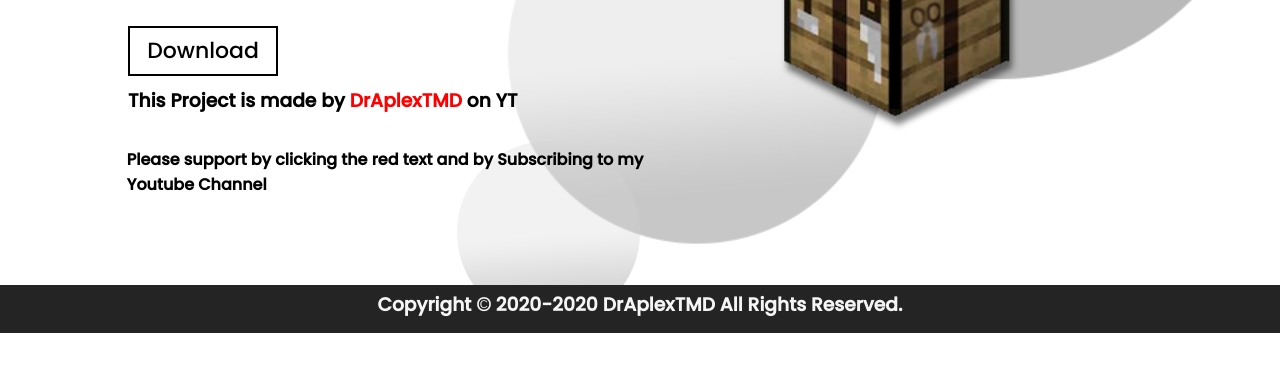
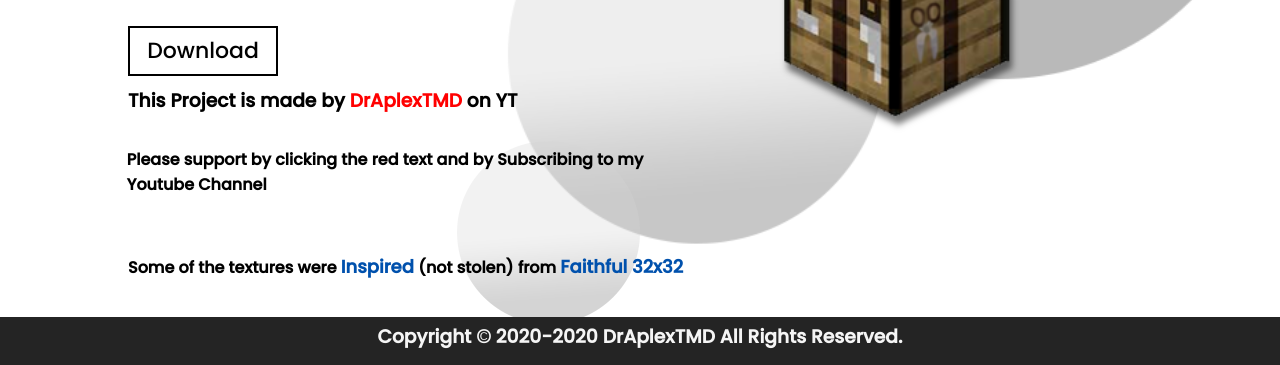
Before and after one commit to DrAplexTMD/Original32x, a plain HTML site: page index.html in a window 1280 px wide. Shown: the part 467-832 px from the top of the page. Before the commit the page ends 800 px from the top, so only its background shows below. Drawn offline with Linux system fonts and the light colour scheme.

Commit message:
modified many files and added favicon

```diff
--- a/index.html
+++ b/index.html
@@ -4,6 +4,7 @@
         <link href="https://fonts.googleapis.com/css2?family=Poppins:wght@500&display=swap" rel="stylesheet">
         <link rel="stylesheet" href="style.css">
         <title>Original 32x</title>
+        <link rel="shortcut icon" type="image/png" href="img/favicon.png">
    </head>
    <body>
        <header>
@@ -39,6 +40,9 @@
                    <div class="sup">
                        <h4 class="sup">Please support by clicking the red text and by Subscribing to my Youtube Channel</h4>
                    </div>
+                   <div class="inspired">
+                       <h4 class="insp">Some of the textures were <a class="inspired-txt">Inspired</a> (not stolen) from <a class="from">Faithful 32x32</a></h4>
+                   </div>
                </div>
                <div class="cover">
                    <img src="cover.png" alt="cover">
--- a/style.css
+++ b/style.css
@@ -163,10 +163,27 @@ nav {
     height: 1%;
 }
 
+.insp {
+    position: absolute;
+    top: 90%;
+}
+
+.inspired-txt {
+    text-decoration: none;
+    color: rgb(0, 81, 173);
+    font-size: 18px;
+}
+
+.from {
+    text-decoration: none;
+    color: rgb(0, 81, 173);
+    font-size: 18px;
+}
+
 .Copyr {
     position: absolute;
     left: 0%;
-    bottom: 0%;
+    bottom: -4%;
     width: 100%;
     height: 6%;
     color: whitesmoke;
@@ -174,6 +191,7 @@ nav {
     background-color: rgb(36, 36, 36);
     line-height: 40px;
 }
+
 
 @keyframes drop {
     0% {
@@ -218,6 +236,7 @@ nav {
         top: 70%;
         left: 18%;
     }
+
     .nav-links {
         flex-direction: column;
         padding: 5px 0px 0px 0px;
```
Also changed, not shown: Changelogs.html (+1 -0 lines), style 4.css (+15 -1 lines), img/favicon.png, logo.png.
